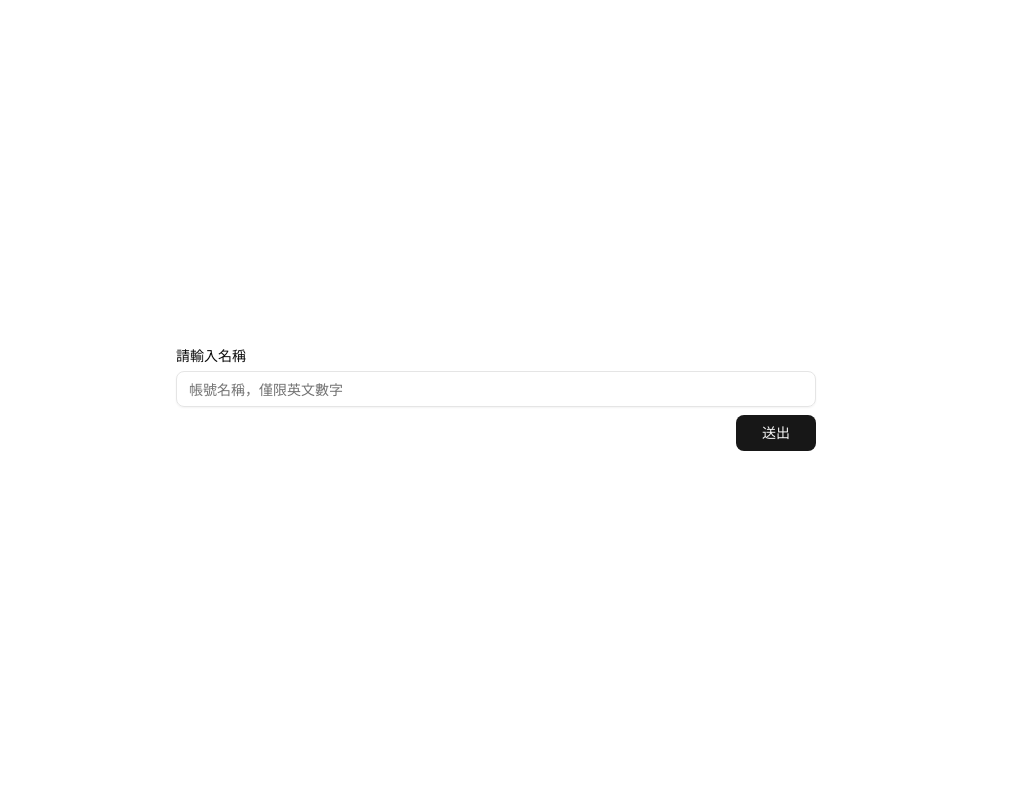
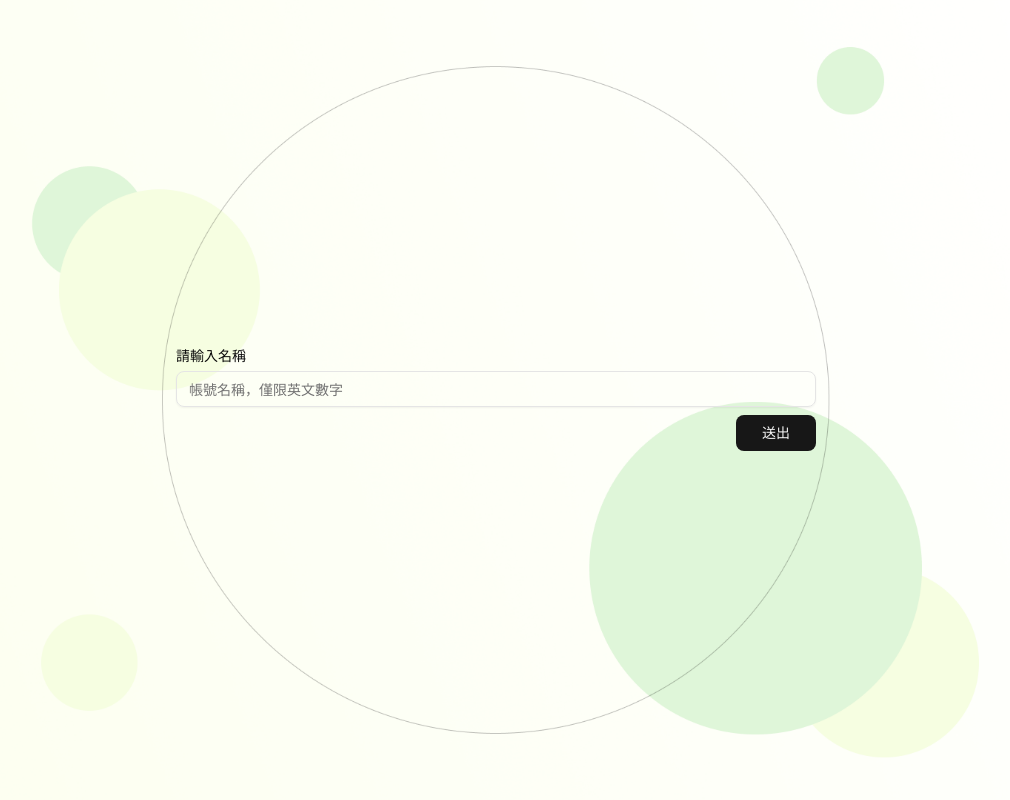
Before and after one commit to nan-sansan/Interview-Online-Test, a Next.js app: page /typeAccount in a window 1280 px wide. Shown: the whole page, without its empty margins (144-1154 px from the left). Built offline with nearby package versions, Linux system fonts and the light colour scheme.

Commit message:
版面背景底圖

```diff
--- a/src/app/globals.css
+++ b/src/app/globals.css
@@ -110,6 +110,14 @@
   --sidebar-ring: oklch(0.556 0 0);
 }
 
+.bg-image {
+    background-image: url("/bgImg.png");
+    background-position: center;
+    background-repeat: no-repeat;
+    background-size: cover;
+}
+
+
 @layer base {
   * {
     @apply border-border outline-ring/50;
--- a/src/app/layout.tsx
+++ b/src/app/layout.tsx
@@ -26,7 +26,7 @@ export default function RootLayout({
   return (
     <html lang="en">
       <body
-        className={`${geistSans.variable} ${geistMono.variable} antialiased w-screen h-screen overflow-hidden`}
+        className={`${geistSans.variable} ${geistMono.variable} antialiased w-screen h-screen overflow-hidden bg-image`}
       >
         <main className="w-full h-full">{children}</main>
         <Toaster position={"top-center"} richColors />
--- a/src/app/page.tsx
+++ b/src/app/page.tsx
@@ -15,10 +15,10 @@ export default function WelcomePage() {
   const { name, logout } = useAuthStore();
   return (
     <div className="flex w-full h-full items-center justify-center">
-      <div className="w-[800px] h-[300px] p-[20px] mx-auto flex flex-col items-center justify-center gap-5 rounded-md">
-        {name && name ? (
-          <div className="flex justify-center items-center">
-            <h1 className="text-xl my-10">HI！{name}</h1>
+      <div className="w-[800px] p-[20px] mx-auto flex flex-col items-center justify-center gap-5 rounded-md">
+        {name && (
+          <div className="flex justify-center items-center gap-1">
+            <h1 className="text-3xl font-bold">HI！{name} 歡迎回來</h1>
             <Button
               variant="ghost"
               onClick={() => {
@@ -28,8 +28,6 @@ export default function WelcomePage() {
               <LogOut></LogOut>
             </Button>
           </div>
-        ) : (
-          ""
         )}
         <div className="flex gap-6">
           {workRoute.map((route, index) => (
```
Also changed, not shown: public/bgImg.png (added).
